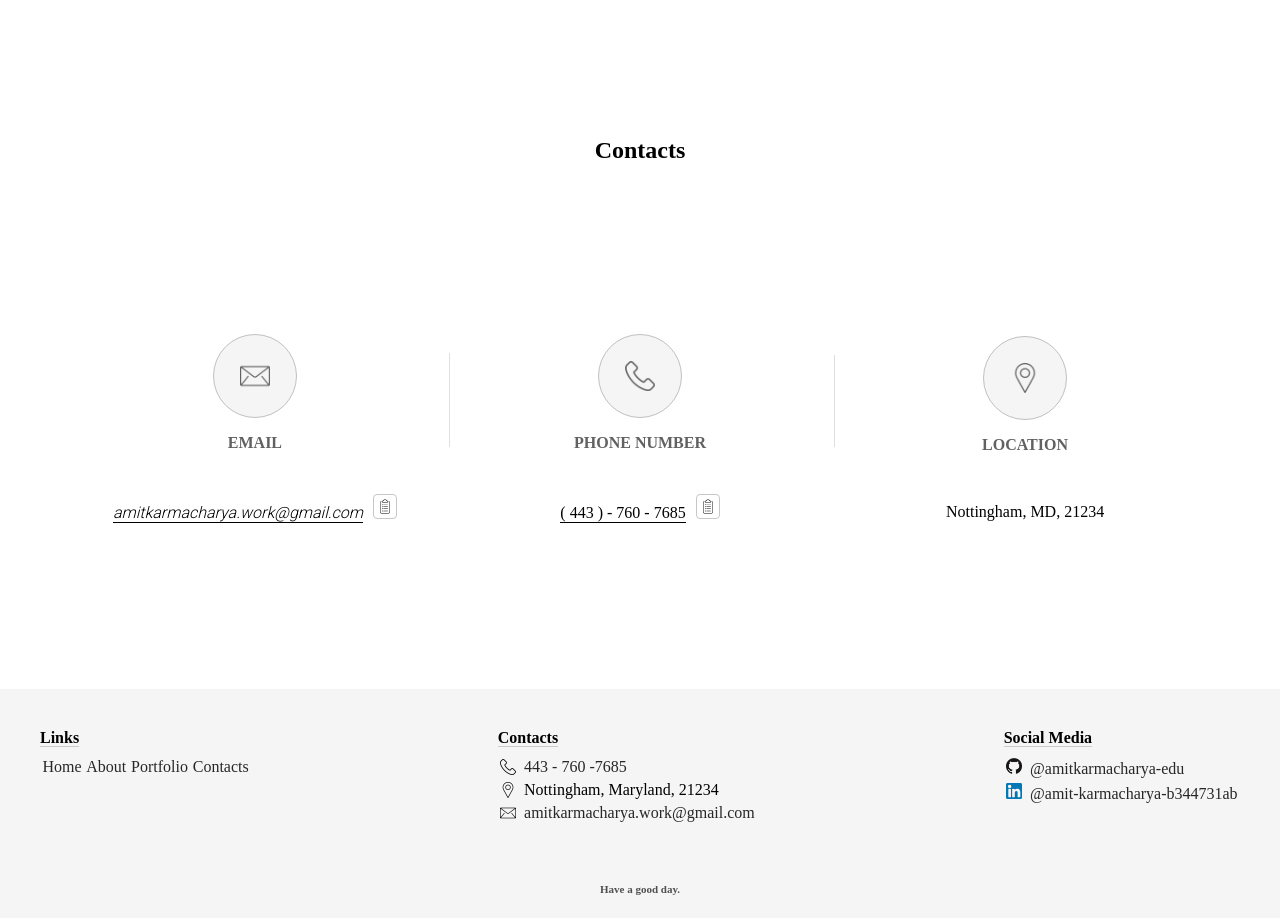
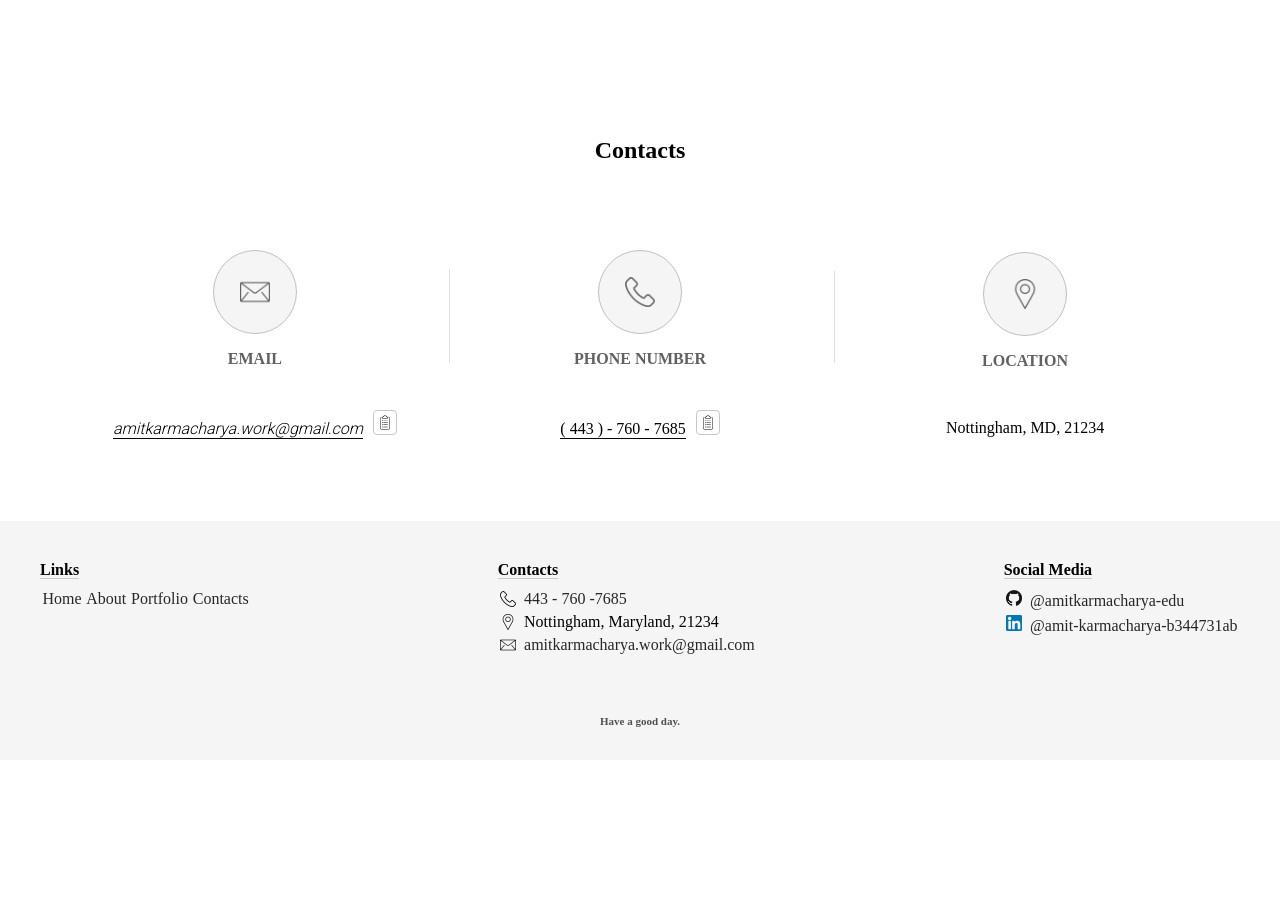
Before and after one commit to amitkarmacharya-edu/react-portfolio, a React (Create React App) app in the folder client/: page / in a window 1280 px wide. Shown: the part 1180-2098 px from the top of the page. After the commit the page ends 1940 px from the top, so only its background shows below. Built offline with nearby package versions, Linux system fonts and the light colour scheme; no server answers.

Commit message:
fix layout issue in contacts section changed the css of the contacts icon to scale for screen size 700plus

```diff
--- a/client/src/components/AboutMe/index.css
+++ b/client/src/components/AboutMe/index.css
@@ -156,7 +156,7 @@
   }
 }
 
-@media(min-width: 650px) {
+@media(min-width: 700px) {
   .social-media-item a span {
     display: inline;
     visibility: visible;
--- a/client/src/components/Contacts/index.css
+++ b/client/src/components/Contacts/index.css
@@ -105,7 +105,8 @@
   }
 }
 
-@media(min-width: 576px) {
+@media(min-width: 768px){
+
   .contacts-card .card-icon {
     padding: 1rem;
   }
@@ -113,15 +114,15 @@
   .contacts-card .card-head {
     margin-bottom: 2rem;
   }
-}
 
-@media(min-width: 768px){
   .contacts {
-    height: 50vh;
+    height: auto;
+    min-height: 400px;
     margin-bottom: none;
   }
 
   .contacts-content {
+    height: auto !important;
     flex-direction: row;
     justify-content: space-around;
   }
```
